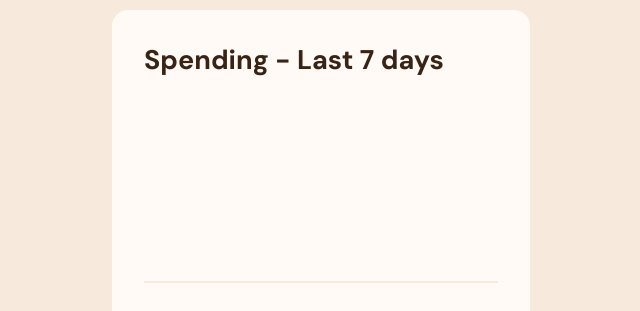
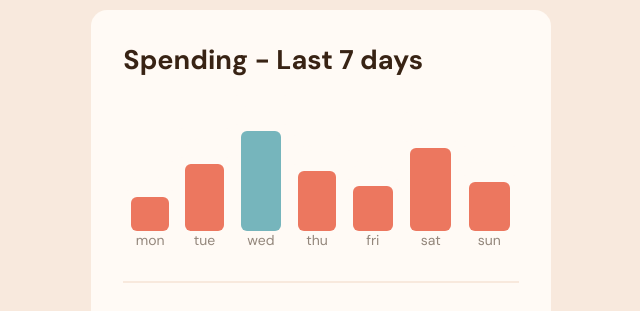
Before and after one commit to SutonToch/expenses-chart-component, a plain HTML site: page index.html in a window 1280 px wide. Shown: the part 233-544 px from the top of the page, without its empty margins (319-959 px from the left). Drawn offline with Linux system fonts and the light colour scheme.

Commit message:
ADD basic js

```diff
--- a/index.html
+++ b/index.html
@@ -9,7 +9,8 @@
 
   <title>Frontend Mentor | Expenses chart component</title>
 
-  <!-- Feel free to remove these styles or customise in your own stylesheet 👍 -->
+  <script type="module" src="script.js"></script>
+
   <style>
     .attribution { font-size: 11px; text-align: center; }
     .attribution a { color: hsl(228, 45%, 44%); }
@@ -105,7 +106,6 @@
             <p>from last month</p>
           </div>
         </div>
-        <script src="script.js"></script>
       </div>
     </div>
     <div class="attribution">
--- a/script.js
+++ b/script.js
@@ -28,15 +28,49 @@ const data = [
     "day": "sun",
     "amount": 25.48
   }];
+const expensesDays = document.querySelectorAll(".expenses-day")
+const expensesColumns = document.querySelectorAll(".expenses-column")
+const dayOfTheWeeks = document.querySelectorAll(".day-of-the-week")
 
-//put data into localStorage
-//query all expenses-day
-//query all expenses-column
-//query all day-of-the-week
+initialize()
 
-//render data from localStorage
-//where the expenses-column height is relative to it's expense
+function initialize() {
+  localStorage.setItem("data", JSON.stringify(data)) //this way I can later dynamically alter data
+  render()
+}
 
-//add .expenses-column-highest-expense to column with highest expense
+function render() {
+  const data = JSON.parse(localStorage.getItem("data"))
+  const highestAmount = getHighestAmount(data)
+  let columnHeight = 0
+  for(let i=0; i<7; i++) {
+    dayOfTheWeeks[i].textContent = data[i].day
+    expensesDays[i].textContent = "$" + data[i].amount
 
-//add .expenses-day-wrapper-show to .expenses-day-wrapper IF that column is hovered
+    columnHeight = (Number(data[i].amount)/highestAmount)*100
+    expensesColumns[i].style.height = columnHeight + "px"
+
+    if(Number(data[i].amount) == highestAmount) {
+      expensesColumns[i].classList.add("expenses-column-highest-expense")
+    }
+
+    expensesColumns[i].addEventListener("mouseover", (event) => {
+      event.target.closest(".chart-column").children[0].classList.add("expenses-day-wrapper-show")
+    })
+    expensesColumns[i].addEventListener("mouseout", (event) => {
+      event.target.closest(".chart-column").children[0].classList.remove("expenses-day-wrapper-show")
+    })
+  }
+}
+
+function getHighestAmount(data) {
+  let highestAmount = 0
+
+  for(let i=0; i<data.length; i++) {
+    if(Number(data[i].amount) > highestAmount) {
+      highestAmount = Number(data[i].amount)
+    }
+  }
+
+  return highestAmount
+}
```
